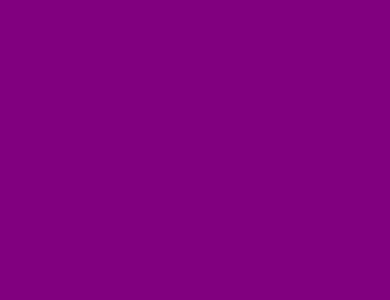
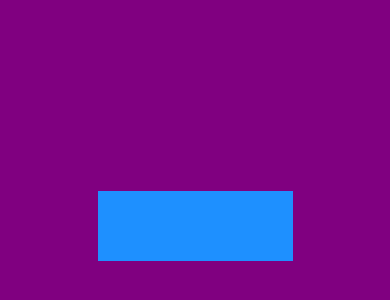
Before and after one commit to skandog/ReSeller, a React Native app: screen / in a window 390 px wide. Shown: the part 196-496 px from the top of the page. Built offline with nearby package versions, Linux system fonts and the light colour scheme.

Commit message:
created view and given it dimensions, also accessed the Dimensions API

```diff
--- a/App.js
+++ b/App.js
@@ -11,46 +11,25 @@ import {
   Alert,
   Button,
   Platform,
+  Dimensions,
 } from "react-native";
 import ToDo from "./ToDo";
 import { Provider } from "react-redux";
 import store from "./store";
 
 export default function App() {
+  console.log(Dimensions.get("screen"));
+
   return (
     <Provider store={store}>
       <SafeAreaView style={styles.container}>
-        {/* <Text>This is a todo app</Text>
-        <TouchableHighlight onPress={() => console.log("image tapped")}>
-          <Image
-            fadeDuration={1000}
-            source={{
-              width: 200,
-              height: 300,
-              uri: "https://picsum.photos/200/300",
-            }}
-          />
-        </TouchableHighlight> */}
-        {/* Bative only really works with views, and not on iOS */}
-        {/* <TouchableNativeFeedback>
-          <View
-            style={{
-              width: 200,
-              height: 70,
-              backgroundColor: "tomato",
-              marginTop: 20,
-            }}
-          ></View>
-        </TouchableNativeFeedback> */}
-        {/* <StatusBar style="auto" /> */}
-        {/* <Button
-          // This only works in iOS
-          title="alert.prompt"
-          onPress={() => {
-            Alert.prompt("Title", "Message", (text) => console.log(text));
+        <View
+          style={{
+            backgroundColor: "dodgerblue",
+            height: 70,
+            width: "50%",
           }}
-        /> */}
-        {/* <ToDo /> */}
+        ></View>
       </SafeAreaView>
     </Provider>
   );
```
